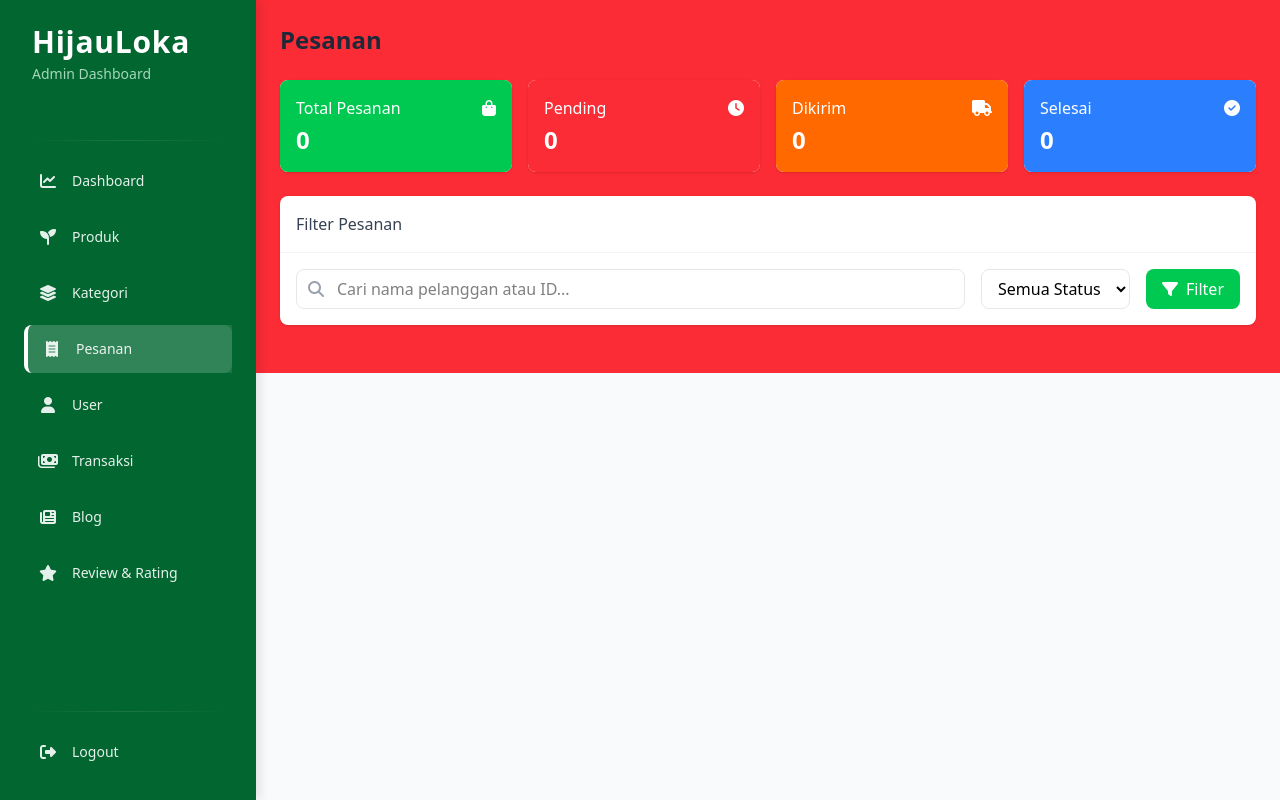
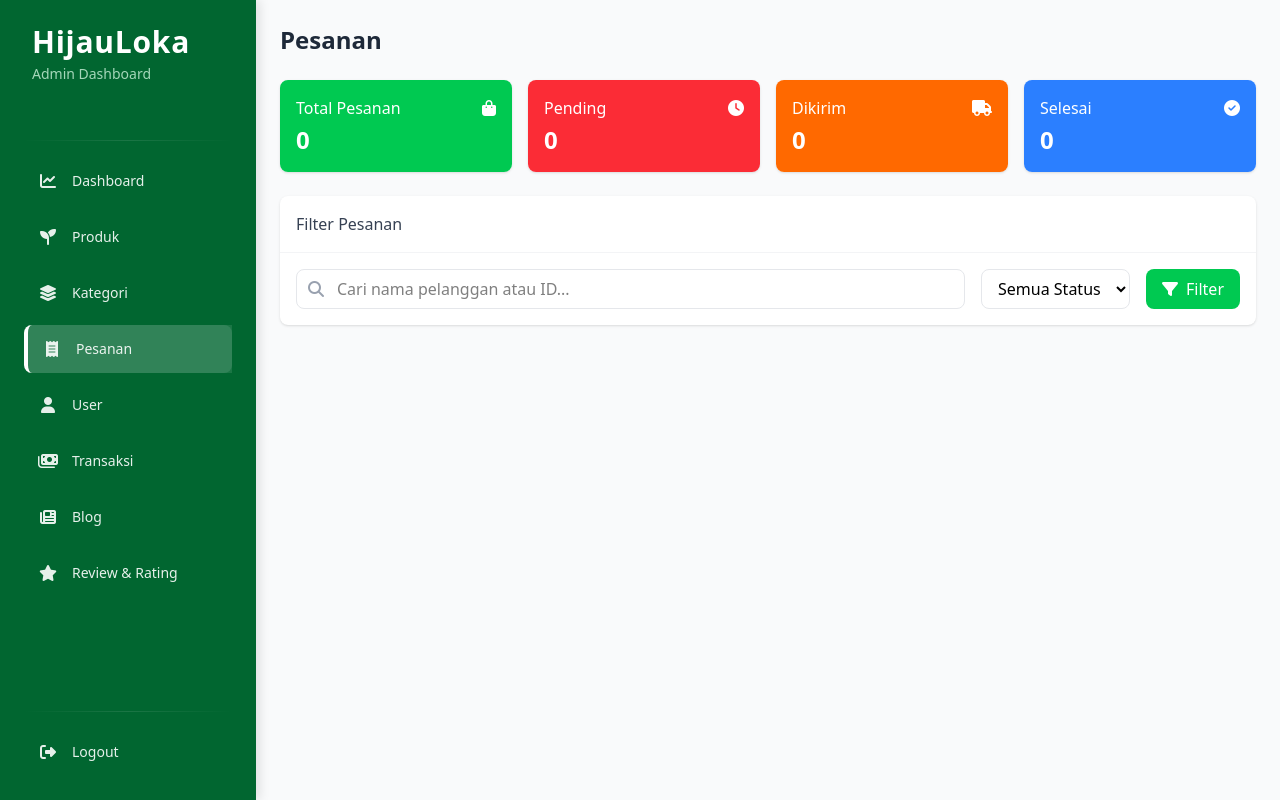
Before and after one commit to Rifaiiii04/hijauloka-dashboard, a CodeIgniter app: page /database/index.php/pesanan/index in a window 1280 px wide. Run offline with CodeIgniter, Linux system fonts and the light colour scheme; data that the repository does not hold is empty; style sheets or scripts are compiled from the project's sources.

Commit message:
update lagi

```diff
--- a/application/views/pesanan.php
+++ b/application/views/pesanan.php
@@ -31,7 +31,7 @@
 <?php endif; ?>
 
 <!-- Main Content -->
-<main class="flex-1 ml-64 p-6 bg-red-500">
+<main class="flex-1 ml-64 p-6 bg-gray-50">
     <div class="max-w-7xl mx-auto">
         <!-- Header -->
         <header class="mb-6">
```
